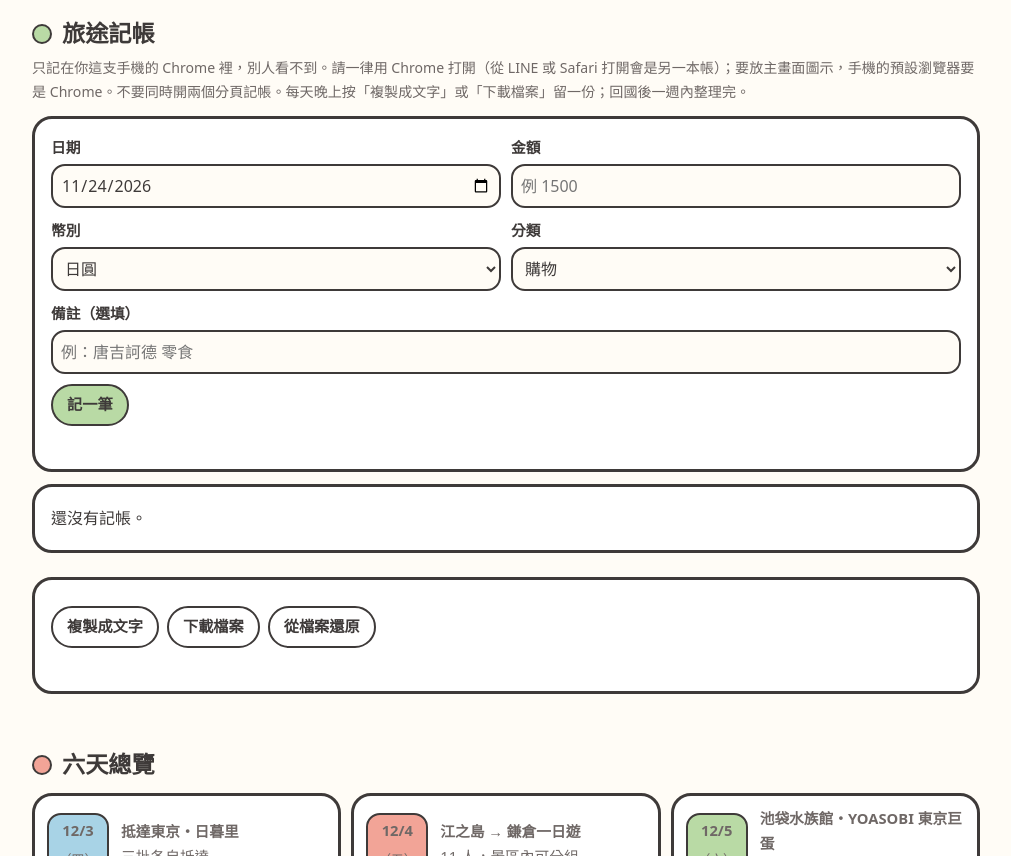
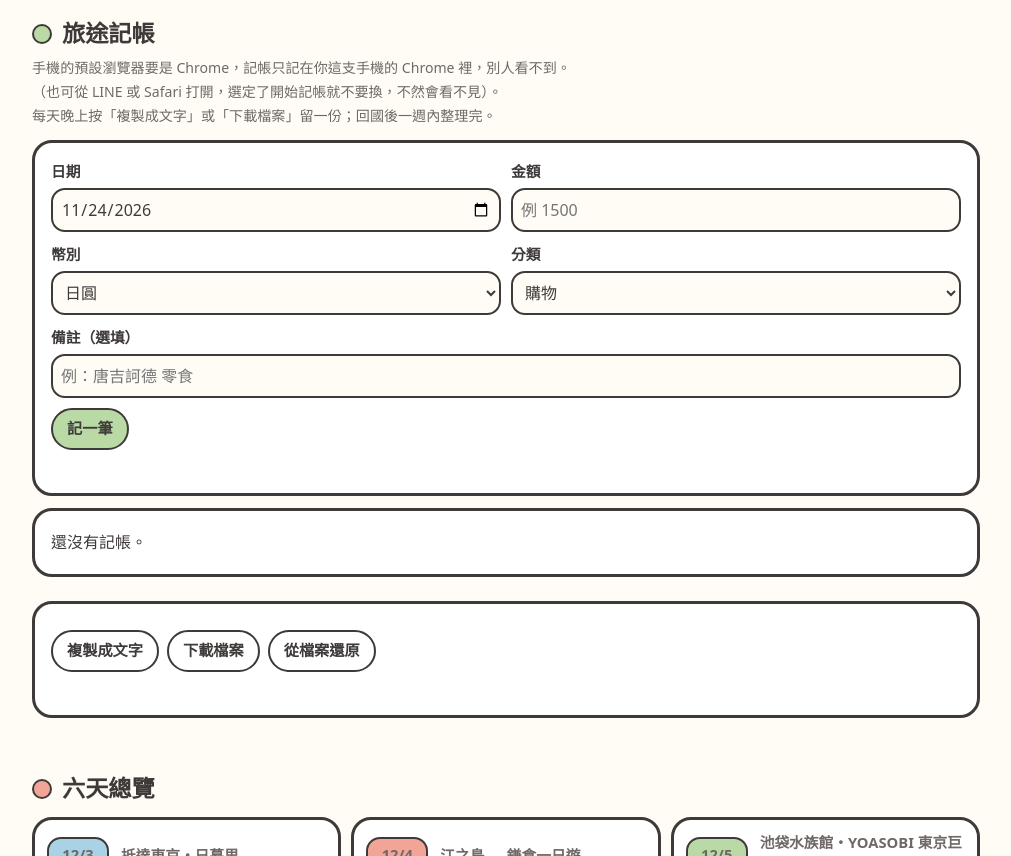
Before and after one commit to zack87887/tokyo-trip-2026, a plain HTML site: page index.html in a window 1280 px wide. Shown: the part 1060-1916 px from the top of the page, without its empty margins (134-1145 px from the left). Drawn offline with Linux system fonts and the light colour scheme; no server answers; a web font is replaced by a local one.

Commit message:
記帳說明文字換成新版

```diff
--- a/index.html
+++ b/index.html
@@ -442,7 +442,7 @@ section{padding:22px 0; scroll-margin-top:calc(var(--nav-h) + 8px)}
 
   <section id="expense">
     <h2 class="sec-title"><i style="background:var(--green)"></i>旅途記帳</h2>
-    <p class="small exp-hint">只記在你這支手機的 Chrome 裡，別人看不到。請一律用 Chrome 打開（從 LINE 或 Safari 打開會是另一本帳）；要放主畫面圖示，手機的預設瀏覽器要是 Chrome。不要同時開兩個分頁記帳。每天晚上按「複製成文字」或「下載檔案」留一份；回國後一週內整理完。</p>
+    <p class="small exp-hint">手機的預設瀏覽器要是 Chrome，記帳只記在你這支手機的 Chrome 裡，別人看不到。<br>（也可從 LINE 或 Safari 打開，選定了開始記帳就不要換，不然會看不見）。<br>每天晚上按「複製成文字」或「下載檔案」留一份；回國後一週內整理完。</p>
     <div class="exp-alert" id="exp-alert" hidden></div>
     <div class="exp-remind" id="exp-remind" hidden></div>
     <div class="box exp-form" id="exp-form">
```
